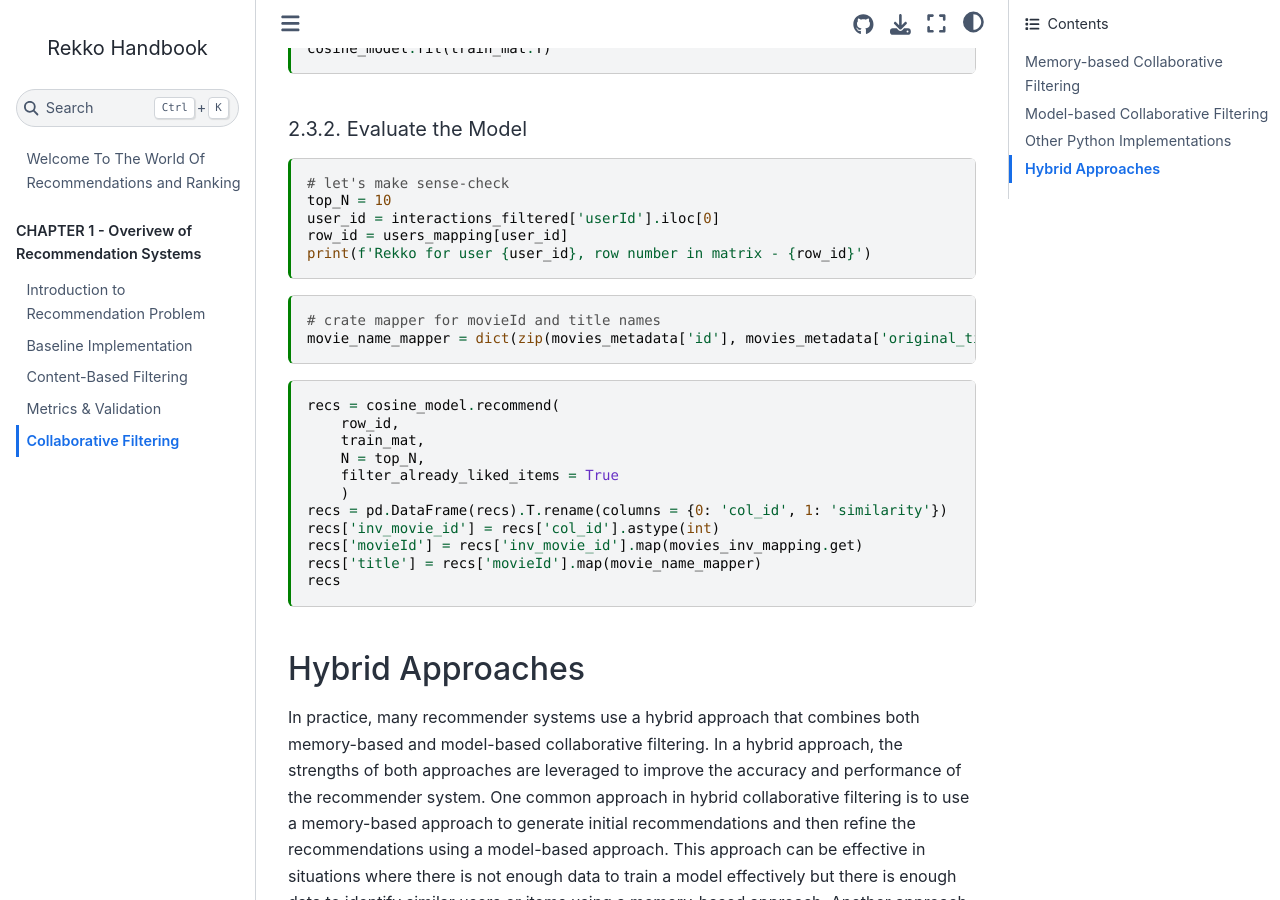
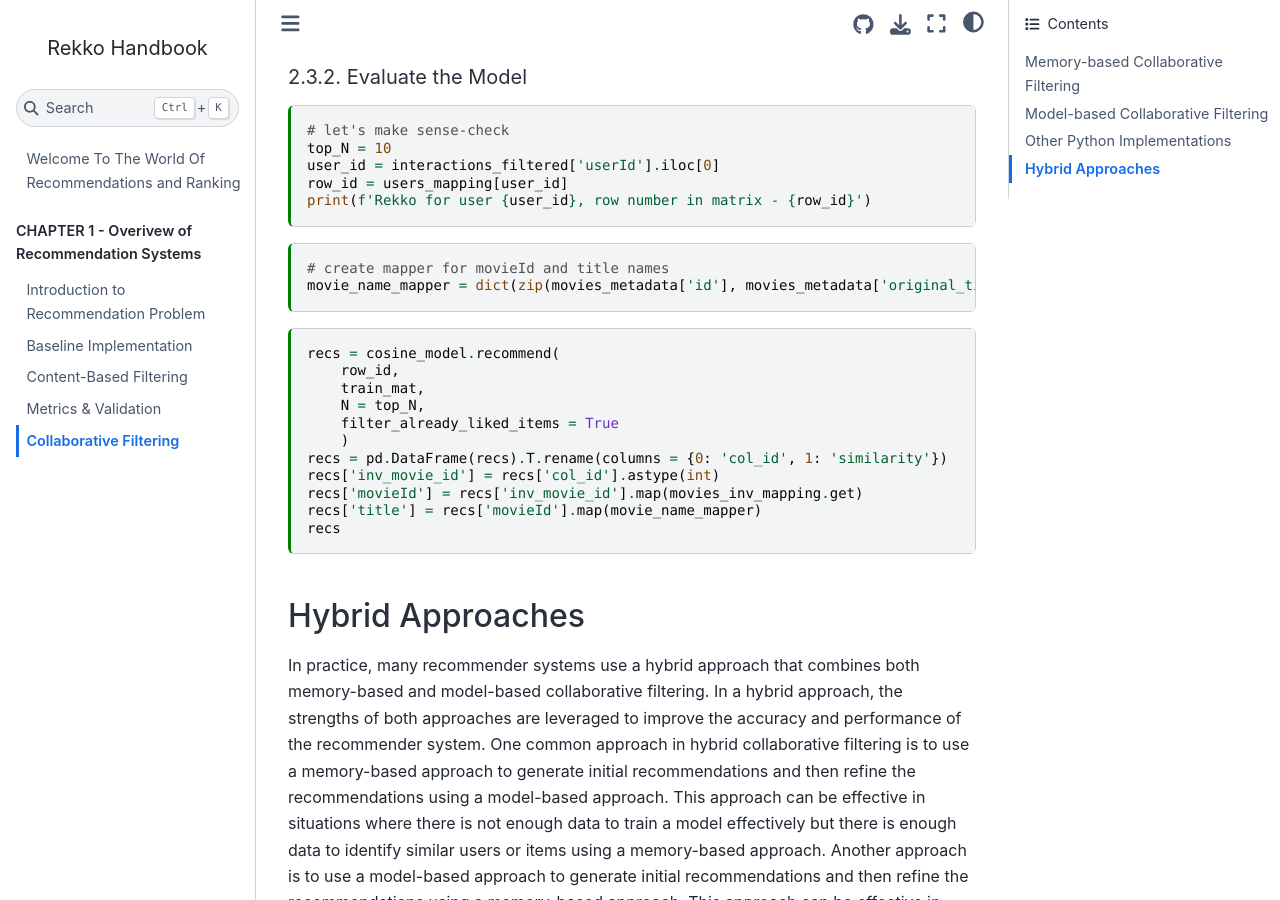
Before and after one commit to kshurik/rekkobook, a Jupyter Book: the page built from docs/chapter1/collab_filter.md, in a window 1280 px wide and 900 px high, scrolled down 8073 px. Built offline with Jupyter Book 1.0.4 settings and Sphinx 7.4.7 and the Sphinx Book theme 1.1.4, drawn with Linux system fonts in a browser that asks for light colours; some of the changed text lies outside the part shown.

````diff
--- a/docs/chapter1/collab_filter.md
+++ b/docs/chapter1/collab_filter.md
@@ -324,7 +321,7 @@ print(f'Rekko for user {user_id}, row number in matrix - {row_id}')
 ```
 
 ```{code-cell} ipython3
-# crate mapper for movieId and title names
+# create mapper for movieId and title names
 movie_name_mapper = dict(zip(movies_metadata['id'], movies_metadata['original_title']))
 ```
 
````
Also changed, not shown: other parts of docs/chapter1/collab_filter.md (+0 -3 lines), 1 other file.
